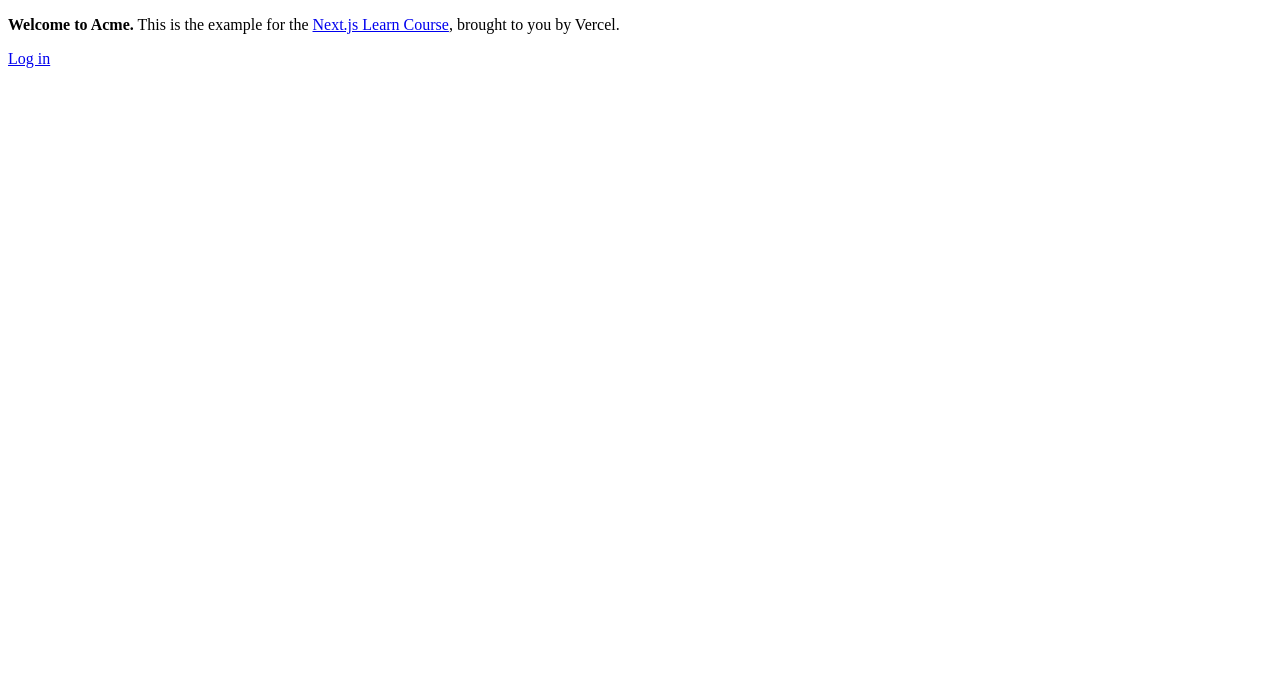
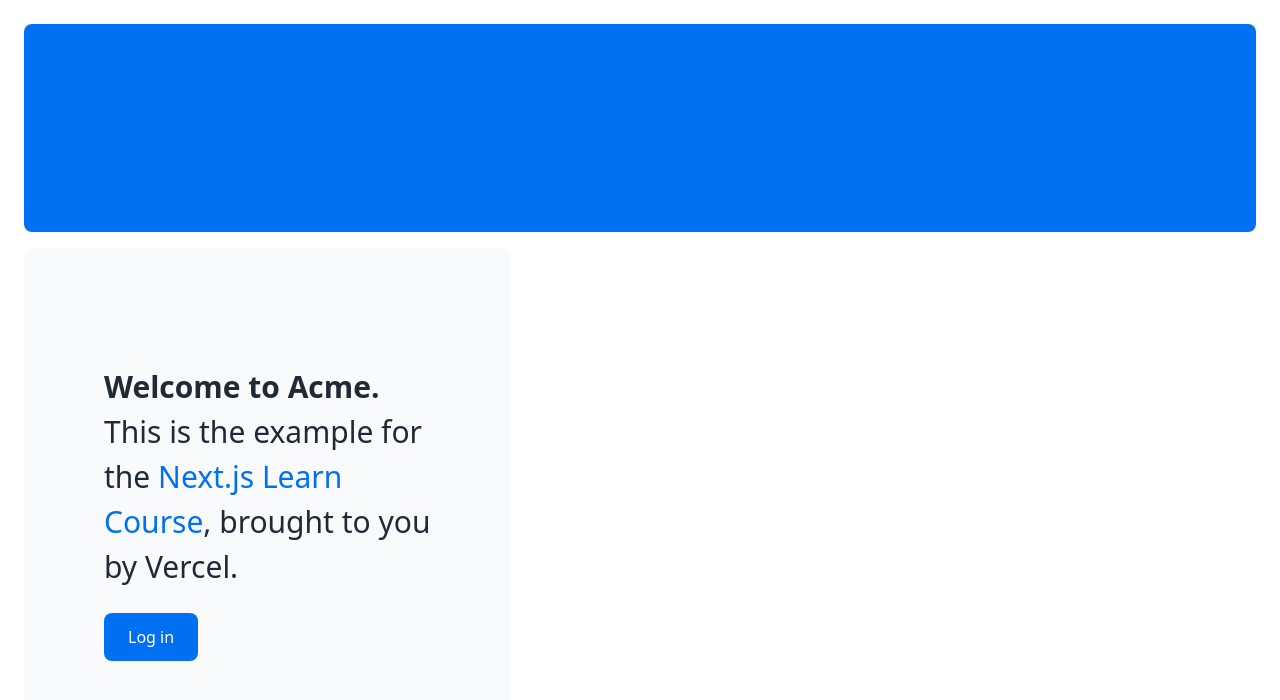
Before and after one commit to xxxasdfghjk/nextjs-dashboard, a Next.js app: page / in a window 1280 px wide. Shown: the top 700 px of the page. Built offline with nearby package versions, Linux system fonts and the light colour scheme.

Commit message:
🎨 format

```diff
--- a/app/layout.tsx
+++ b/app/layout.tsx
@@ -1,11 +1,16 @@
-export default function RootLayout({
-  children,
-}: {
-  children: React.ReactNode;
-}) {
-  return (
-    <html lang="en">
-      <body>{children}</body>
-    </html>
-  );
-}
+import "@/app/ui/global.css";
+import { ReactNode } from "react";
+
+type Props = {
+    children: ReactNode;
+};
+
+const RootLayout = (props: Props) => {
+    return (
+        <html lang="en">
+            <body>{props.children}</body>
+        </html>
+    );
+};
+
+export default RootLayout;
```
Also changed, not shown: app/page.tsx (+4 -6 lines).
